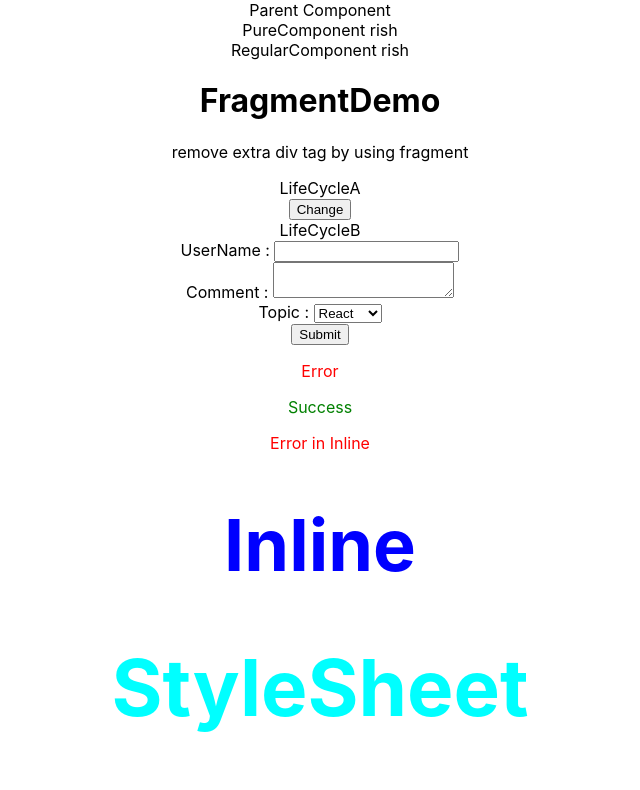
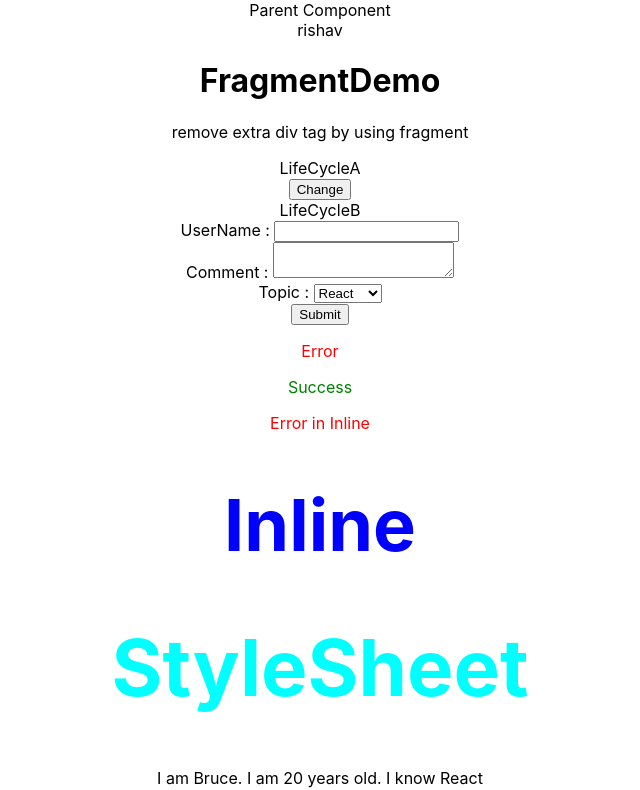
Before and after one commit to Rishav124-hub/ReactPractice, a React (Create React App) app in the folder hello-world/: page / in a window 1280 px wide. Shown: the top 790 px of the page, without its empty margins (320-960 px from the left). Built offline with nearby package versions, Linux system fonts and the light colour scheme.

Commit message:
memo works

```diff
--- /dev/null
+++ b/hello-world/src/MemoComp.js
@@ -0,0 +1,12 @@
+import React from 'react'
+
+function MemoComp({name}) {
+    console.log("Memo Component")
+    return (
+        <div>
+            {name}
+        </div>
+    )
+}
+
+export default React.memo(MemoComp)
--- a/hello-world/src/ParentComp.js
+++ b/hello-world/src/ParentComp.js
@@ -1,4 +1,5 @@
 import React, { Component } from 'react'
+import MemoComp from './MemoComp'
 import PureComp from './PureComp'
 import RegComp from './RegComp'
 
@@ -13,7 +14,7 @@ export class ParentComp extends Component {
     componentDidMount(){
         setInterval(()=>{
             this.setState({
-                message:'rish'
+                message:'rishav'
             })
         },2000)
     }
@@ -24,8 +25,9 @@ export class ParentComp extends Component {
 
             <div>
                 Parent Component
-                <PureComp name={this.state.message}></PureComp>
-                <RegComp name={this.state.message}></RegComp>
+                <MemoComp name={this.state.message}></MemoComp>
+                {/* <PureComp name={this.state.message}></PureComp>
+                <RegComp name={this.state.message}></RegComp> */}
             </div>
         )
     }
```
Also changed, not shown: 1 other file (tests, documents, lock files or other folders).
